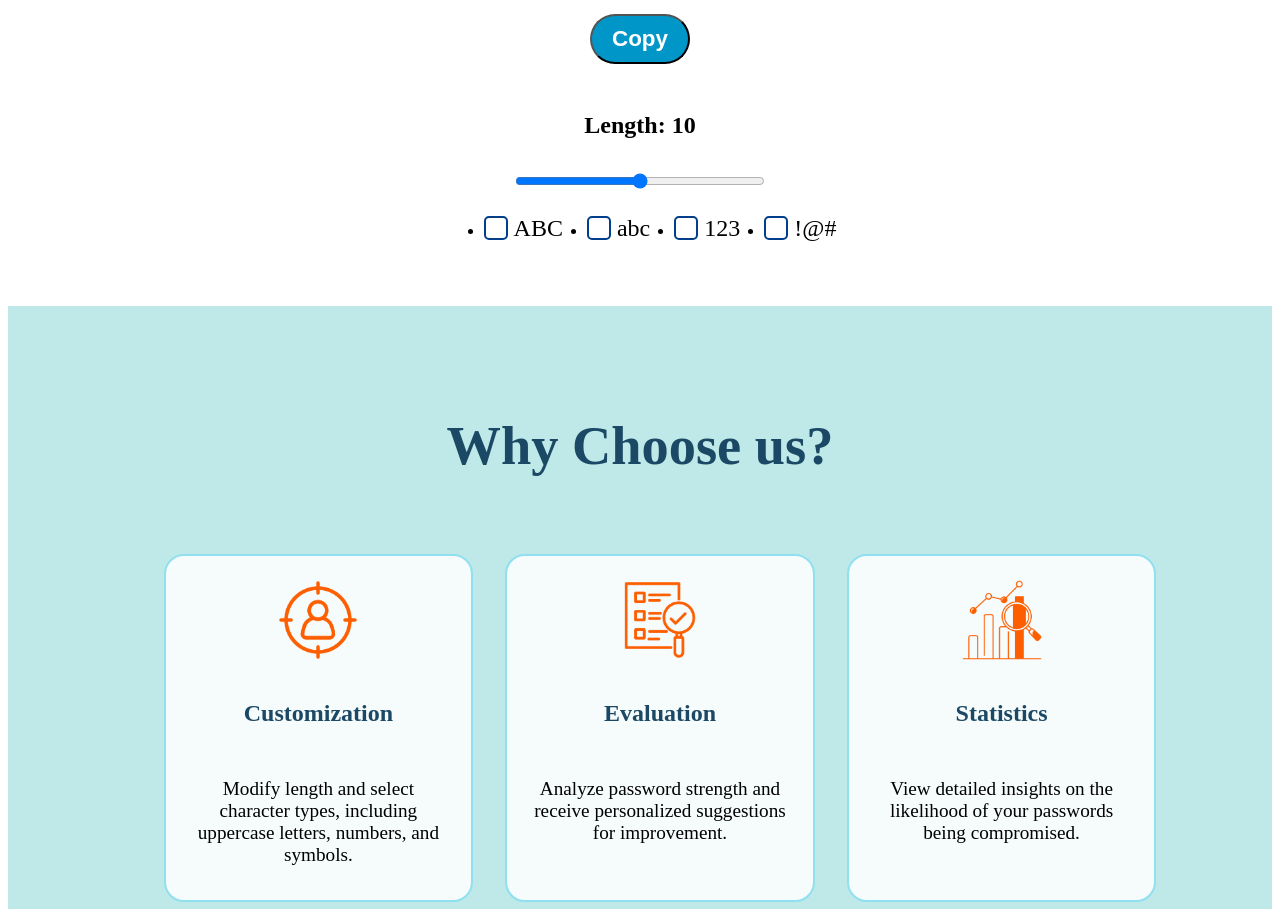
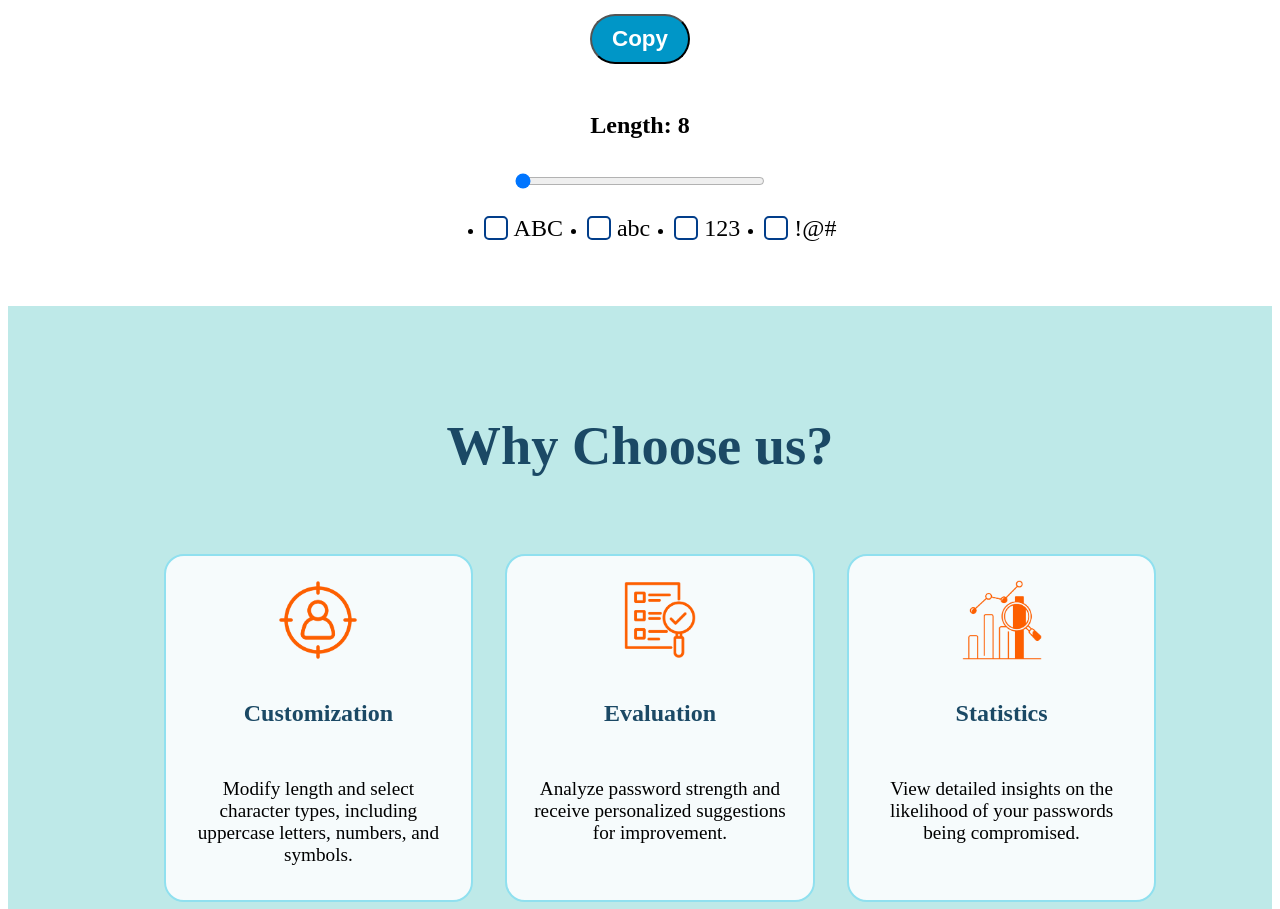
Before and after one commit to GerardoMejia1107/Unshakable-Generator, a React (Vite) app: page / in a window 1280 px wide. Shown: the part 846-1755 px from the top of the page. Built offline with nearby package versions, Linux system fonts and the light colour scheme; no server answers; the HTML template or start-up script is replaced by a standard one.

Commit message:
✨ Length visualization

```diff
--- a/src/components/Checkbox/Checkbox.jsx
+++ b/src/components/Checkbox/Checkbox.jsx
@@ -1,12 +1,18 @@
 /* eslint-disable react/prop-types */
 import "./styles.css";
+import { useState } from "react";
+
 function Checkbox({ elementData }) {
+    const [status, setStatus] = useState(false);
+
     return (
         <li>
             <input
                 type="checkbox"
                 name={elementData.name}
                 id={elementData.name}
+                checked={status}
+                onChange={() => setStatus(!status)}
             />
             <label htmlFor={elementData.name}>{elementData.text}</label>
         </li>
--- a/src/components/Generator/Generator.jsx
+++ b/src/components/Generator/Generator.jsx
@@ -1,9 +1,12 @@
+import { useState, useEffect } from "react";
 import Button from "../Button/Button";
 import { buttonsData } from "../../constants/buttonsData";
 import { parametersData } from "../../constants/parametersData";
 import "./styles.css";
 import Checkbox from "../Checkbox/Checkbox";
 function Generator() {
+    const [range, setRange] = useState(8);
+
     return (
         <>
             <main id="generator__section">
@@ -24,7 +27,8 @@ function Generator() {
                         <section className="parameters__container">
                             <div className="length__parameter">
                                 <h3>
-                                    Length: <span id="length__value">10</span>
+                                    Length:{" "}
+                                    <span id="length__value">{range}</span>
                                 </h3>
                                 <input
                                     type="range"
@@ -32,6 +36,8 @@ function Generator() {
                                     id="range"
                                     max={20}
                                     min={8}
+                                    value={range}
+                                    onChange={(e) => setRange(e.target.value)}
                                 />
                             </div>
                             <div className="font__parameters">
```
